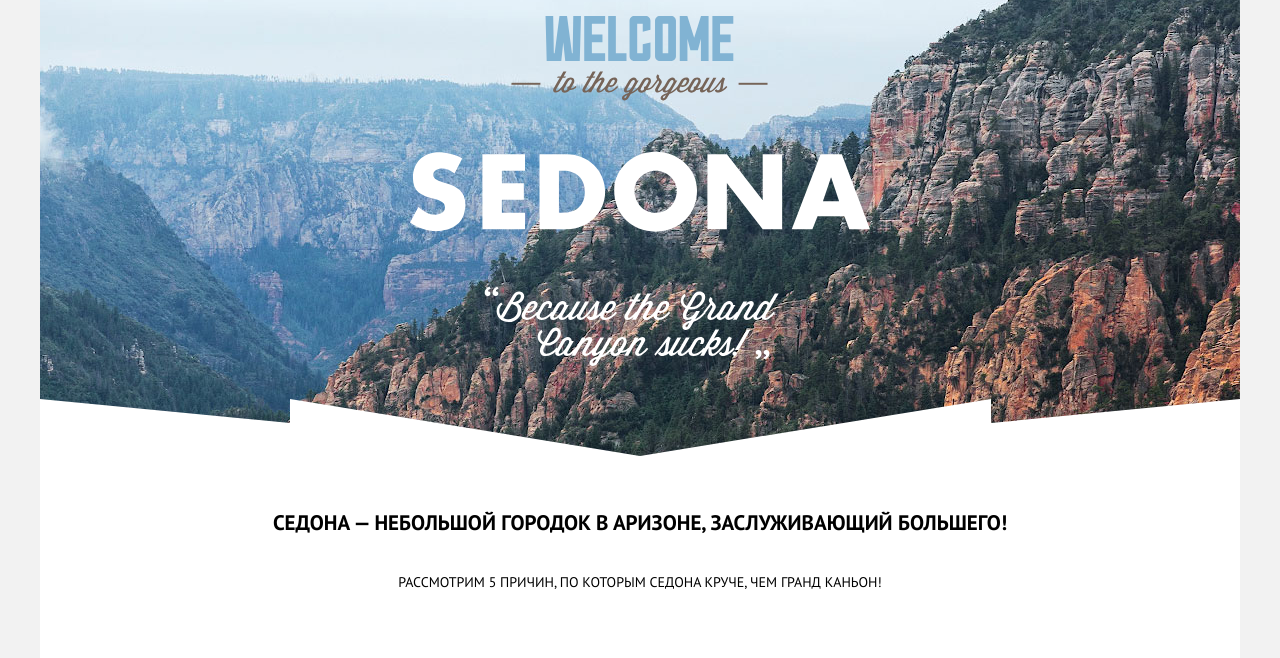
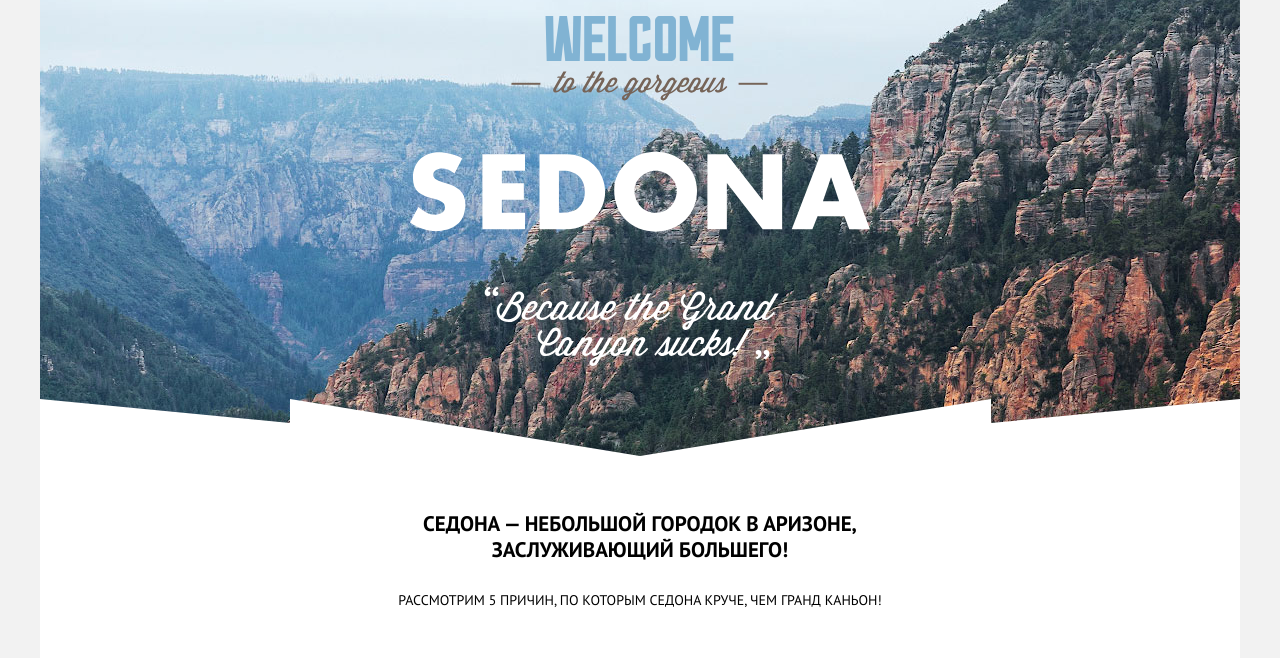
Before and after one commit to kovalenp/194424-sedona-20, a website: page source/index.html in a window 1280 px wide. Shown: the part 118-776 px from the top of the page. Drawn offline with nearby package versions, Linux system fonts and the light colour scheme; files that its build step writes are made by us from their sources.

Commit message:
Pixel perfect index desktop

```diff
--- a/source/sass/blocks/context.scss
+++ b/source/sass/blocks/context.scss
@@ -21,6 +21,11 @@
   @include tablet {
     padding: 0;
     margin-top: 20px;
+  }
+
+  @include desktop {
+    margin-top: 30px;
+    width: 70%;
   }
 
   &--photo {
@@ -63,6 +68,10 @@
     @include tablet {
       width: 76%;
     }
+
+    @include desktop {
+      width: 50%;
+    }
   }
 }
 
--- a/source/sass/blocks/features.scss
+++ b/source/sass/blocks/features.scss
@@ -76,6 +76,10 @@
   @include tablet {
     margin-top: 25px;
   }
+
+  @include desktop {
+    width: 70%;
+  }
 }
 
 .feature__icon {
--- a/source/sass/blocks/page-booking.scss
+++ b/source/sass/blocks/page-booking.scss
@@ -12,6 +12,12 @@
     margin-bottom: 58px;
     margin-left: 5px;
   }
+
+  @include desktop {
+    margin-top: 0;
+    margin-bottom: 67px;
+    margin-left: 0;
+  }
 }
 
 .page-booking {
--- a/source/sass/blocks/reasons.scss
+++ b/source/sass/blocks/reasons.scss
@@ -82,6 +82,11 @@
   @include tablet {
     grid-template-columns: 1fr 2fr;
     min-height: 256px;
+    min-width: 768px;
+  }
+
+  @include desktop {
+    max-height: 256px;
   }
 
   &--reverted {
@@ -110,8 +115,16 @@
     width: 60%;
   }
 
+  @include desktop {
+    width: 38%;
+  }
+
   &--decorated {
     margin-top: 33px;
+
+    @include desktop {
+      margin-top: 47px;
+    }
   }
 }
 
```
